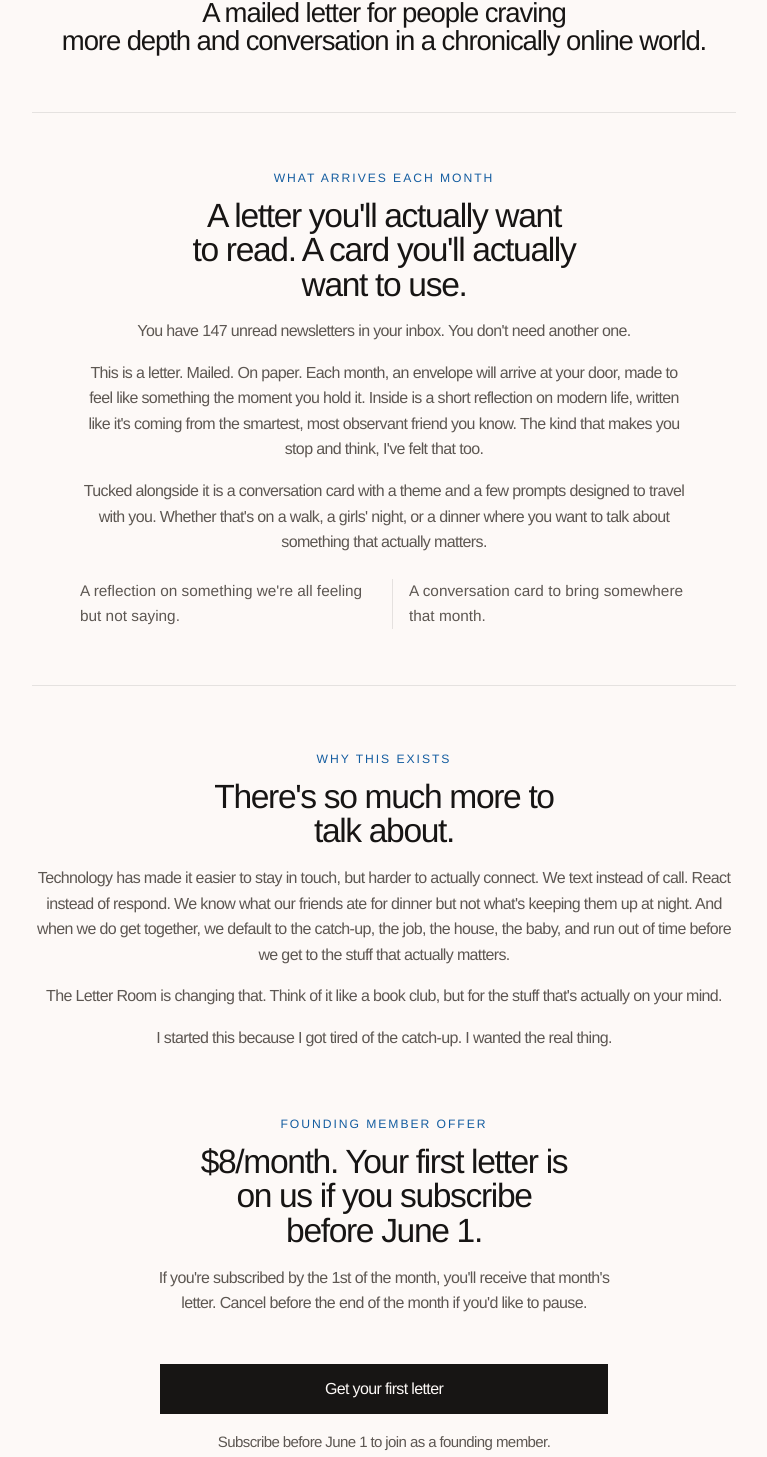
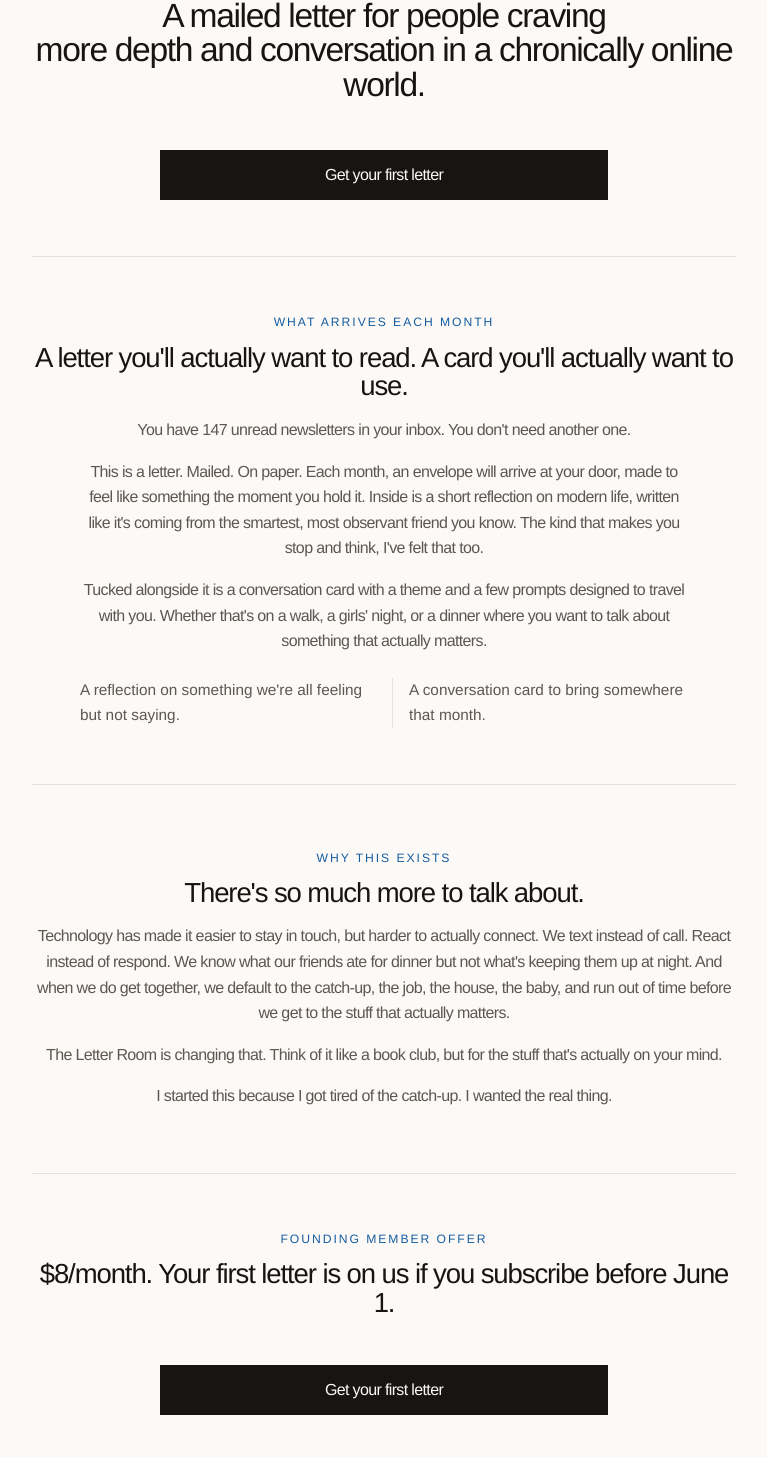
Before and after one commit to toriwinders/the-letter-room, a Next.js app: page / in a window 1280 px wide. Shown: the part 519-1976 px from the top of the page, without its empty margins (256-1023 px from the left). Built offline with nearby package versions, Linux system fonts and the light colour scheme.

Commit message:
Refine landing page heading hierarchy

```diff
--- a/components/product-preview.tsx
+++ b/components/product-preview.tsx
@@ -12,7 +12,7 @@ export function ProductPreview() {
       <p className="eyebrow">What arrives each month</p>
       <h2
         id="product-preview-heading"
-        className="copy-rhythm mx-auto mt-3 max-w-[24rem] text-[1.5rem] leading-[1.02] sm:text-[1.85rem] md:text-[2.1rem]"
+        className="copy-rhythm mx-auto mt-3 max-w-[38rem] text-[0.98rem] leading-[1.08] sm:max-w-[43.75rem] sm:text-[1.12rem] md:text-[1.5rem] md:leading-[1.06] lg:text-[1.72rem] lg:leading-[1.04]"
       >
         A letter you&apos;ll actually want to read. A card you&apos;ll actually want
         to use.
--- a/components/waitlist-flow.tsx
+++ b/components/waitlist-flow.tsx
@@ -41,10 +41,19 @@ export function WaitlistFlow() {
     <div className="mx-auto w-full max-w-[64rem] text-center">
       <h1
         id="waitlist-heading"
-        className="copy-rhythm mx-auto max-w-[23ch] text-balance text-[0.98rem] leading-[1.08] sm:max-w-[28ch] sm:text-[1.12rem] md:max-w-[38rem] md:text-[1.5rem] md:leading-[1.06] lg:max-w-[43.75rem] lg:text-[1.72rem] lg:leading-[1.04]"
+        className="copy-rhythm mx-auto max-w-[23ch] text-balance text-[1.5rem] leading-[1.02] sm:max-w-[28ch] sm:text-[1.85rem] md:max-w-[38rem] md:text-[2.1rem] md:leading-[1.03] lg:max-w-[43.75rem]"
       >
         {headline}
       </h1>
+
+      <div className="mx-auto mt-10 max-w-[28rem] sm:mt-12">
+        <Link
+          className="button-primary inline-flex min-h-12 w-full items-center justify-center px-6 py-3 text-base"
+          href="https://buy.stripe.com/dRmfZgckpge52St2t84gg00"
+        >
+          Get your first letter
+        </Link>
+      </div>
 
       <ProductPreview />
 
@@ -55,7 +64,7 @@ export function WaitlistFlow() {
         <p className="eyebrow">Why this exists</p>
         <h2
           id="why-this-exists-heading"
-          className="copy-rhythm mx-auto mt-3 max-w-[24rem] text-[1.55rem] leading-[1.03] sm:text-[1.85rem] md:text-[2.1rem]"
+          className="copy-rhythm mx-auto mt-3 max-w-[38rem] text-[0.98rem] leading-[1.08] sm:max-w-[43.75rem] sm:text-[1.12rem] md:text-[1.5rem] md:leading-[1.06] lg:text-[1.72rem] lg:leading-[1.04]"
         >
           There&apos;s so much more to talk about.
         </h2>
@@ -82,21 +91,15 @@ export function WaitlistFlow() {
 
       <section
         aria-labelledby="founding-member-heading"
-        className="mx-auto mt-14 w-full max-w-[44rem] text-center sm:mt-16"
+        className="mx-auto mt-14 w-full max-w-[44rem] border-t border-[var(--color-line)] pt-10 text-center sm:mt-16 md:pt-14"
       >
         <p className="eyebrow">Founding member offer</p>
         <h2
           id="founding-member-heading"
-          className="copy-rhythm mx-auto mt-3 max-w-[20ch] text-[1.55rem] leading-[1.03] sm:text-[1.85rem] md:text-[2.1rem]"
+          className="copy-rhythm mx-auto mt-3 max-w-[38rem] text-[0.98rem] leading-[1.08] sm:max-w-[43.75rem] sm:text-[1.12rem] md:text-[1.5rem] md:leading-[1.06] lg:text-[1.72rem] lg:leading-[1.04]"
         >
           $8/month. Your first letter is on us if you subscribe before June 1.
         </h2>
-
-        <p className="copy-rhythm mx-auto mt-4 max-w-[30rem] text-[0.95rem] leading-[1.6] text-[var(--color-muted)] sm:text-[1rem]">
-          If you&apos;re subscribed by the 1st of the month, you&apos;ll receive
-          that month&apos;s letter. Cancel before the end of the month if
-          you&apos;d like to pause.
-        </p>
       </section>
 
       <div className="mx-auto mt-10 max-w-[28rem] sm:mt-12">
@@ -106,12 +109,6 @@ export function WaitlistFlow() {
         >
           Get your first letter
         </Link>
-
-        <p className="copy-rhythm mx-auto mt-4 max-w-[24rem] text-sm leading-relaxed text-[var(--color-muted)] sm:max-w-[28rem] sm:text-[0.94rem]">
-          Subscribe before June 1 to join as a founding member.
-          <br />
-          $8/month after your first letter.
-        </p>
       </div>
 
       <FaqList />
```
